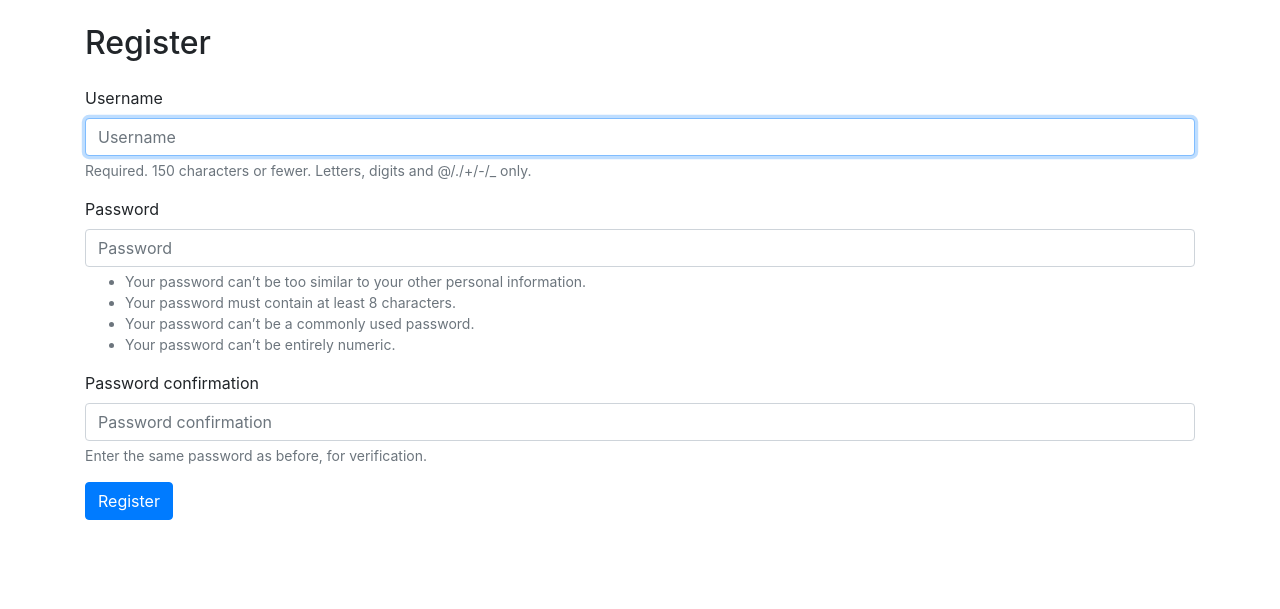
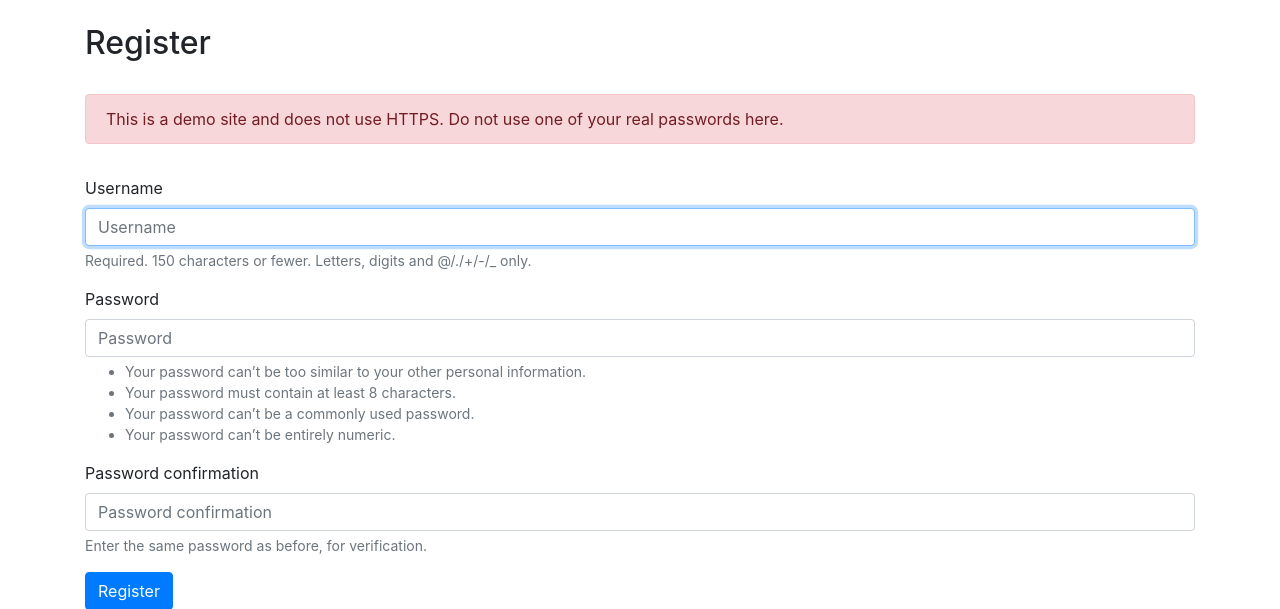
Before and after one commit to sam0jones0/learning_log_django, a Django app: page /users/register/ in a window 1280 px wide. Shown: the part 58-667 px from the top of the page. Run offline with Django 3.2, Linux system fonts and the light colour scheme; some libraries are stand-ins or nearby versions.

Commit message:
Added non-HTTPS warning to register page.

```diff
--- a/users/templates/registration/register.html
+++ b/users/templates/registration/register.html
@@ -3,6 +3,11 @@
 
 {% block page_header %}
     <h2>Register</h2>
+    <br>
+    <div class="alert alert-danger" role="alert">
+        This is a demo site and does not use HTTPS. Do not use
+        one of your real passwords here.
+    </div>
 {% endblock page_header %}
 
 {% block content %}
```
